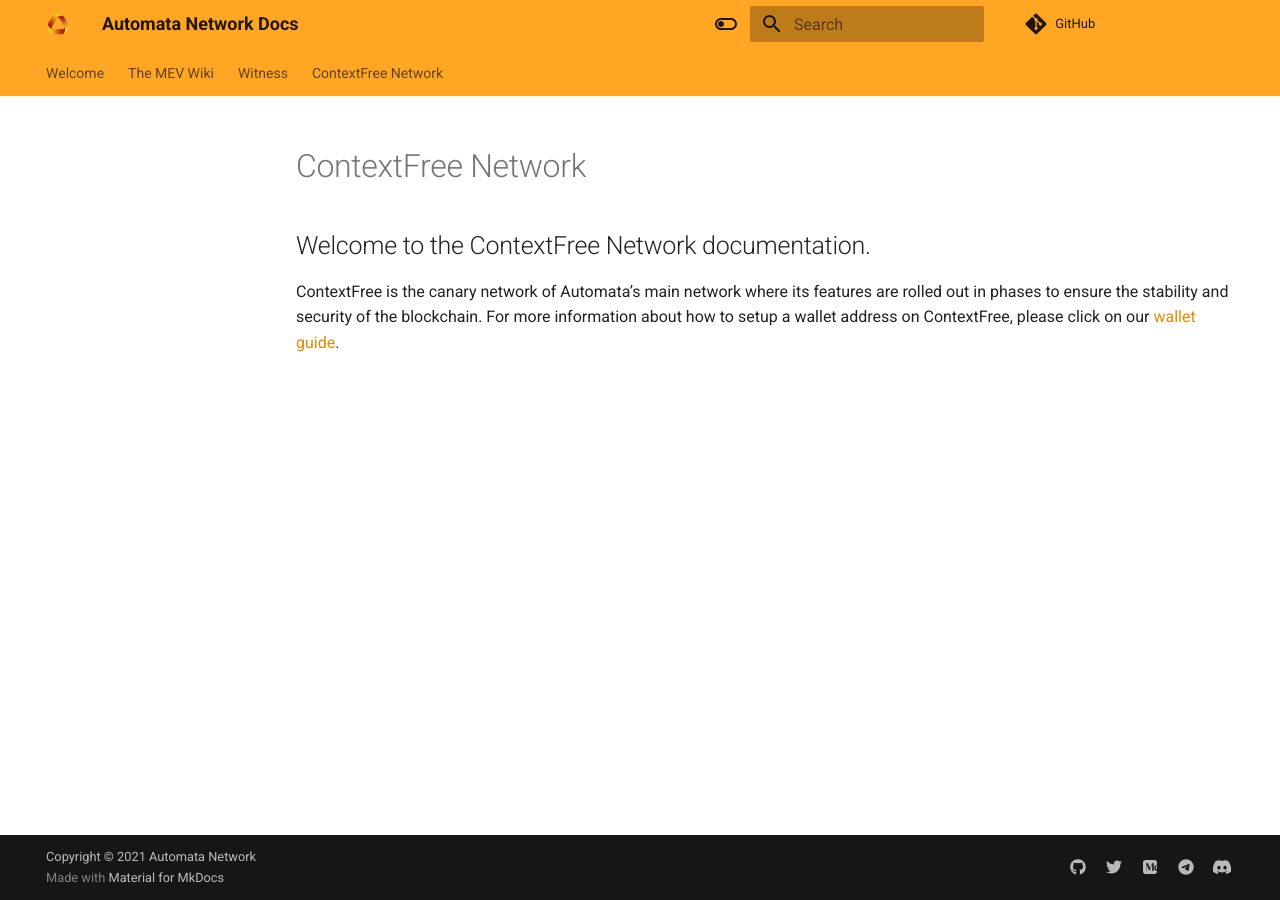
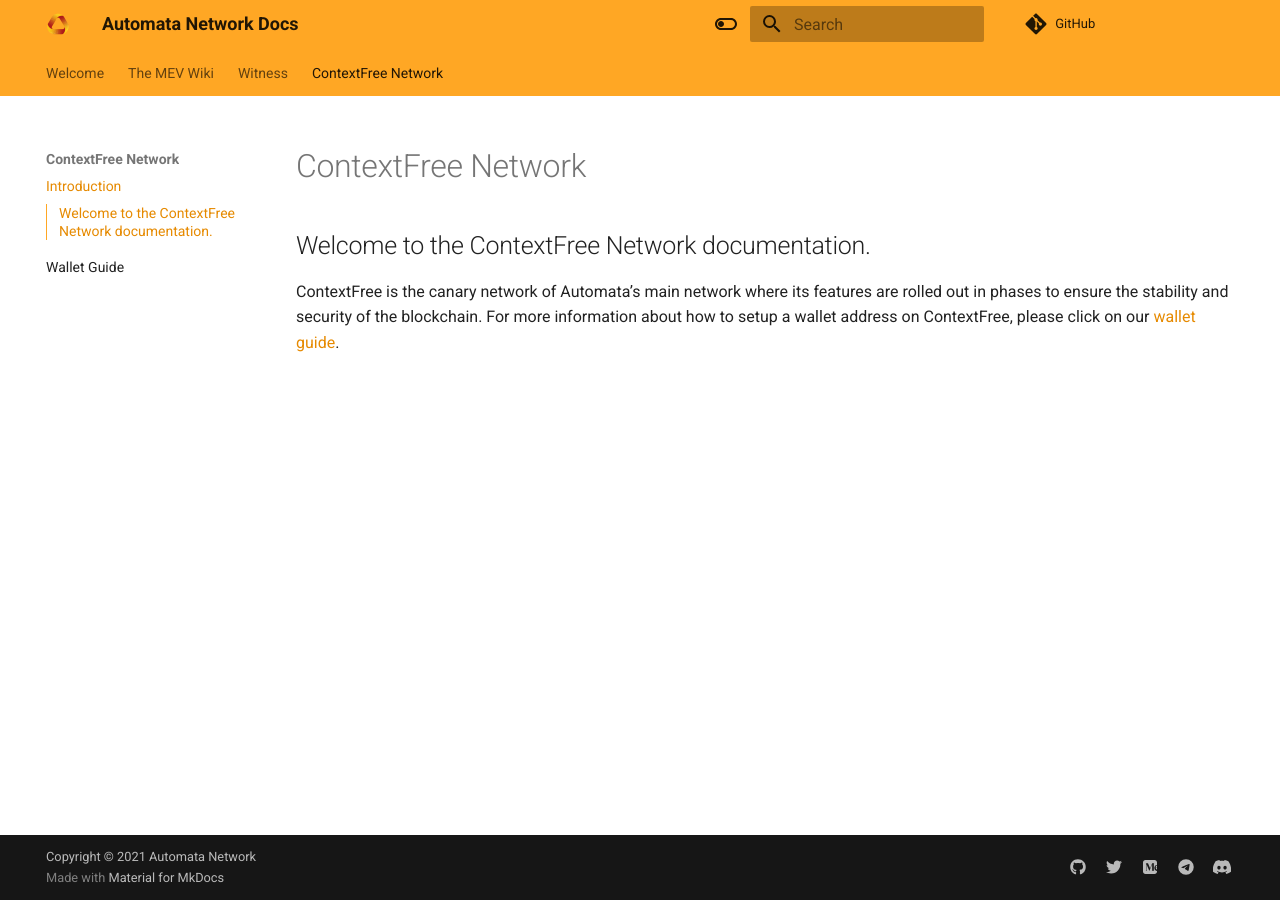
Before and after one commit to automata-network/docs, an MkDocs documentation site: the page built from docs/canarynet/introduction.md, in a window 1280 px wide. Built offline with MkDocs 1.6.1 and Material for MkDocs 9.7.7, drawn with Linux system fonts in a browser that asks for light colours; nearby versions of some CDN libraries; comment, search, counter and statistics services are not loaded.

Commit message:
added introduction page for ./canarynet

```diff
--- a/mkdocs.yml
+++ b/mkdocs.yml
@@ -24,6 +24,7 @@
     - User Guide: ./witness/user-guide.md
     # - Witness API: ./witness/api.md
   - ContextFree Network:
+    - Introduction: ./canarynet/introduction.md
     - Wallet Guide: ./canarynet/canarywalletguide.md
 
 theme:
```
